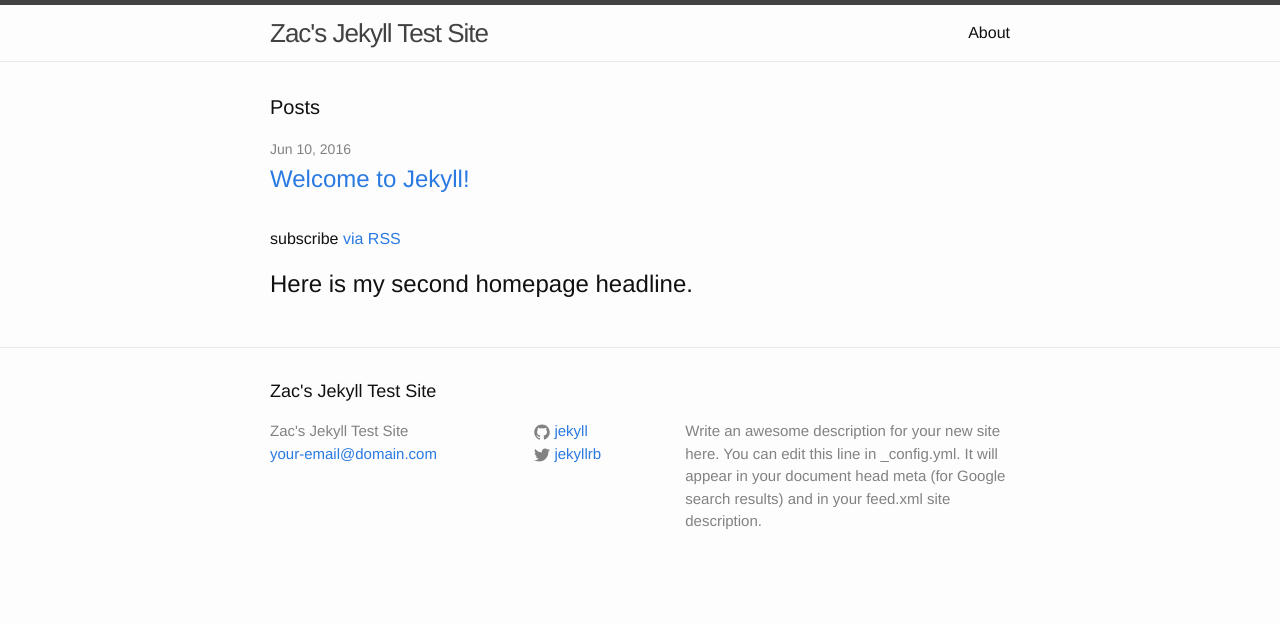
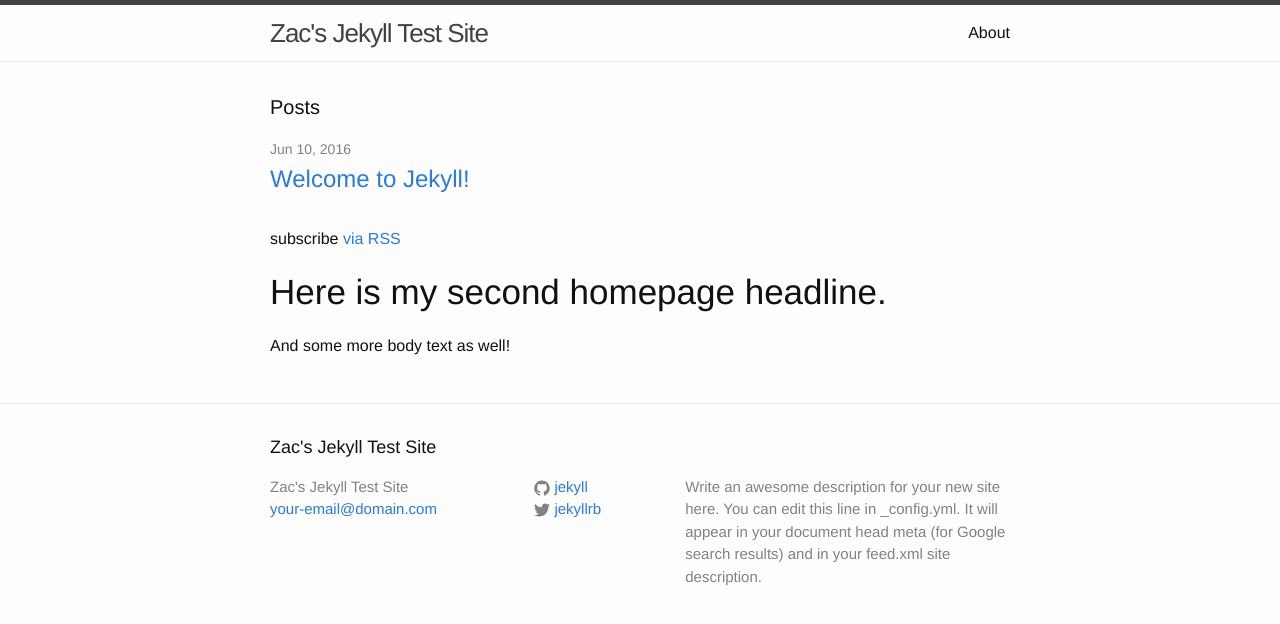
Before and after one commit to zac-heisey/test-jekyll-site, a Jekyll site: the page built from index.html, in a window 1280 px wide. Shown: the top 624 px of the page. Built offline with Jekyll 4.4.1, drawn with Linux system fonts in a browser that asks for light colours.

```diff
--- a/_sass/_layout.scss
+++ b/_sass/_layout.scss
@@ -175,6 +175,10 @@
     font-size: 20px;
 }
 
+.page-heading-2 {
+  font-size: 35px;
+}
+
 .post-list {
     margin-left: 0;
     list-style: none;
--- a/index.html
+++ b/index.html
@@ -21,7 +21,8 @@ layout: default
     <p class="rss-subscribe">subscribe <a href="{{ "/feed.xml" | prepend: site.baseurl }}">via RSS</a></p>
 
   <section>
-    <h1>Here is my second homepage headline.</h1>
+    <h1 class="page-heading-2">Here is my second homepage headline.</h1>
+    <p>And some more body text as well!</p>
   </section>
 
 </div>
```
Also changed, not shown: about.md (+2 -0 lines).
